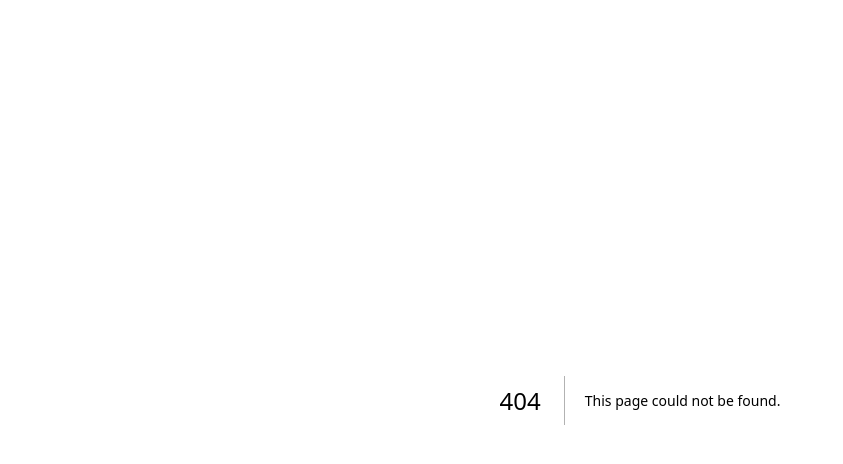
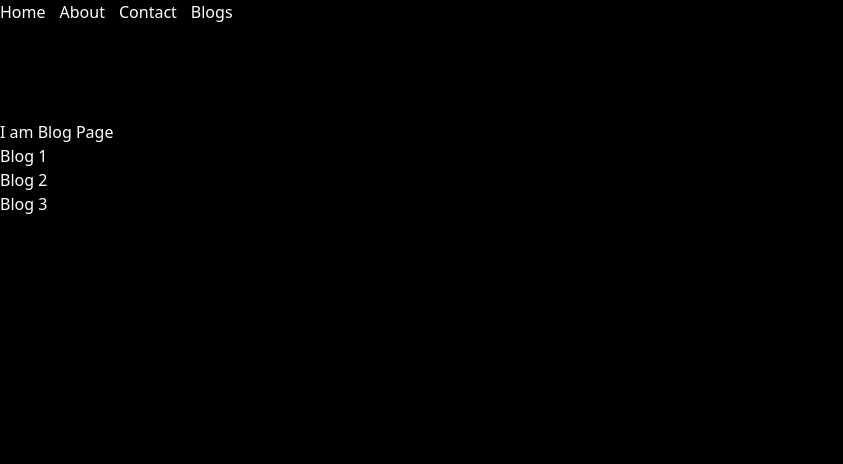
Before and after one commit to NaveedLatiff/NextJs, a Next.js app: page /blogs in a window 1280 px wide. Before the commit this address had no page. Shown: the top 464 px of the page, without its empty margins (0-843 px from the left). Built offline with nearby package versions, Linux system fonts and the light colour scheme.

Commit message:
Learn dynamic routing

```diff
--- a/src/app/Components/Navbar.jsx
+++ b/src/app/Components/Navbar.jsx
@@ -16,6 +16,7 @@ const Navbar = () => {
         }}
         ><li>About</li></Link>
         <Link href='/contact'><li>Contact</li></Link>
+        <Link href='/blogs'>Blogs</Link>
     </ul>
     </div>
   )
--- a/src/app/about/page.jsx
+++ b/src/app/about/page.jsx
@@ -11,9 +11,9 @@ const page = () => {
             <p ><Link href='about/seo'>SEO</Link></p>
 
             <p className='mx-auto mt-[120vh]'>Testing Scroll</p>
-            <Script id="my-script" strategy="beforeInteractive">
+            {/* <Script id="my-script" strategy="beforeInteractive">
                 {`console.log("Hello World!")`}
-            </Script>
+            </Script> */}
 
 
         </div>
--- /dev/null
+++ b/src/app/blogs/[blog]/page.jsx
@@ -0,0 +1,16 @@
+import { notFound } from 'next/navigation';
+import React from 'react'
+
+const page = async ({ params }) => {
+    const blogId = parseInt(params.blog);
+    if (blogId > 3) {
+        notFound()
+    }
+    return (
+        <div className='min-h-screen bg-black text-white '>
+        <h1 className='pt-6'>Blog {blogId}</h1>
+        </div>
+    )
+}
+
+export default page
--- /dev/null
+++ b/src/app/blogs/page.jsx
@@ -0,0 +1,17 @@
+import Image from 'next/image'
+import Link from 'next/link'
+import React from 'react'
+
+const page = () => {
+  return (
+    <div className='h-[200vh] bg-black text-white '>
+      <h1 className='pt-[120px]'>I am Blog Page</h1>
+      <Link href='/blogs/1'><p>Blog 1</p></Link>
+      <Link href='/blogs/2'><p>Blog 2</p></Link>
+      <Link href='/blogs/3'><p>Blog 3</p></Link>
+
+    </div>
+  )
+}
+
+export default page
```
